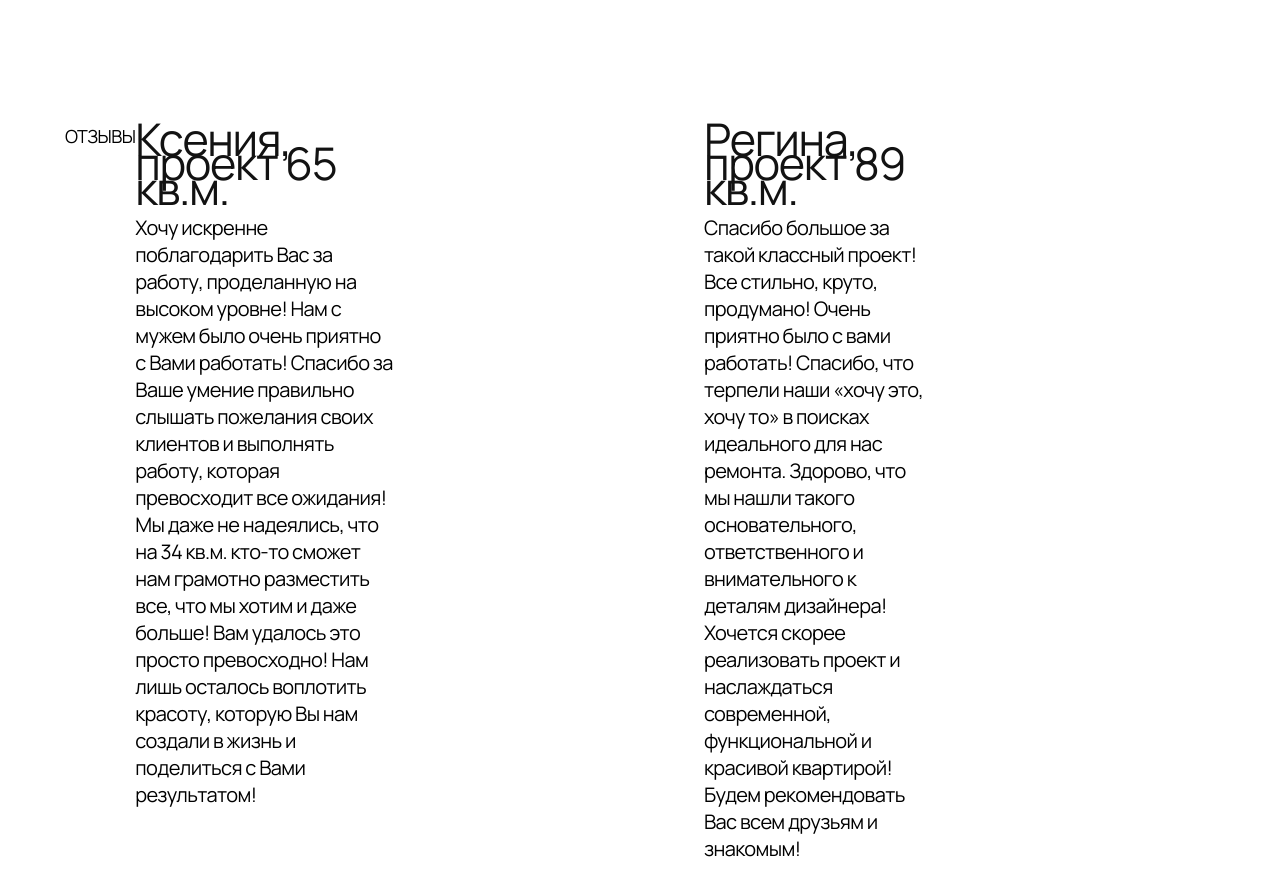
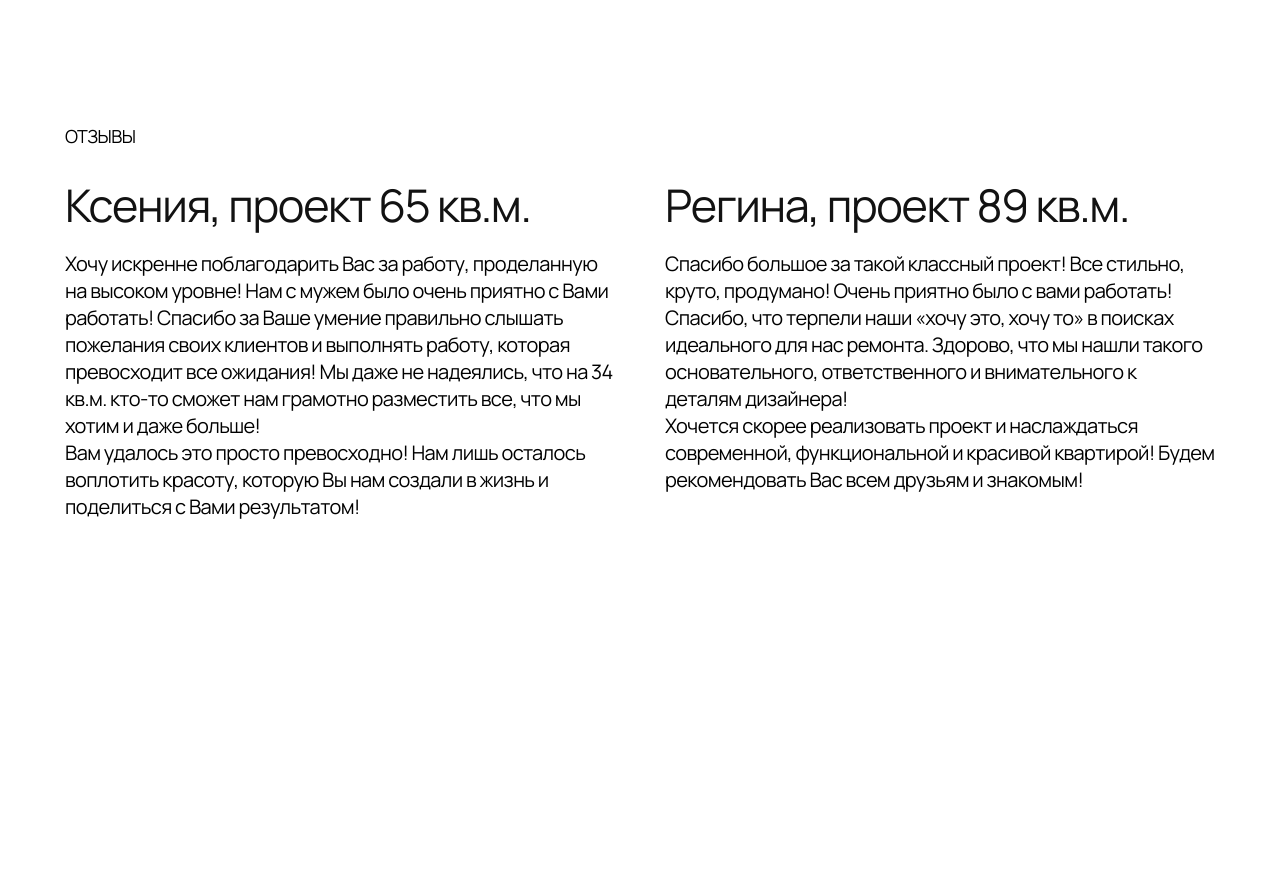
Before and after one commit to DmitryBulaev/metrika-adaptive, a plain HTML site: page index.html in a window 1280 px wide. Shown: the part 5320-6216 px from the top of the page. After the commit the page ends 5997 px from the top, so only its background shows below. Drawn offline with Linux system fonts and the light colour scheme; files whose address does not match are found by name.

Commit message:
update comments.css

```diff
--- a/index.html
+++ b/index.html
@@ -208,8 +208,8 @@
             </div>
         </div>
         <div class="container-comment">
+            <h1 class="comments-title">ОТЗЫВЫ</h1>
             <div class="row">
-                <h1 class="comments">ОТЗЫВЫ</h1>
                 <div class="col">
                     <div class="comment">
                         <h2 class="comment__title">Ксения, проект 65 кв.м.</h1>
@@ -218,6 +218,7 @@
                             Нам с мужем было очень приятно с Вами работать!
                             Спасибо за Ваше умение правильно слышать пожелания своих клиентов и выполнять работу, которая превосходит все ожидания!
                             Мы даже не надеялись, что на 34 кв.м. кто-то сможет нам грамотно разместить все, что мы хотим и даже больше!
+                            <br />
                             Вам удалось это просто превосходно!
                             Нам лишь осталось воплотить красоту, которую Вы нам создали в жизнь и поделиться с Вами результатом!
                         </p>
@@ -230,6 +231,7 @@
                             Спасибо большое за такой классный проект! Все стильно, круто, продумано!
                             Очень приятно было с вами работать! Спасибо, что терпели наши «хочу это, хочу то» в поисках идеального для нас ремонта.
                             Здорово, что мы нашли такого основательного, ответственного и внимательного к деталям дизайнера!
+                            <br />
                             Хочется скорее реализовать проект и наслаждаться современной, функциональной и красивой квартирой!
                             Будем рекомендовать Вас всем друзьям и знакомым!
                         </p>
--- a/comments.css
+++ b/styles/comments.css
@@ -2,17 +2,18 @@
     display: flex;
     justify-content: space-between;
 }
-.comments{
+.comments-title{
     margin-bottom: 30px;
     font-size: 18px;
 }
-.comment{
+.col{
     width: calc(50% - 25px);
 }
 .comment__title{
     margin-bottom: 14px;
     font-size: 45px;
+    line-height: 61px;
 }
 .comment__text{
-
+    font-size: 22px;
 }
```
